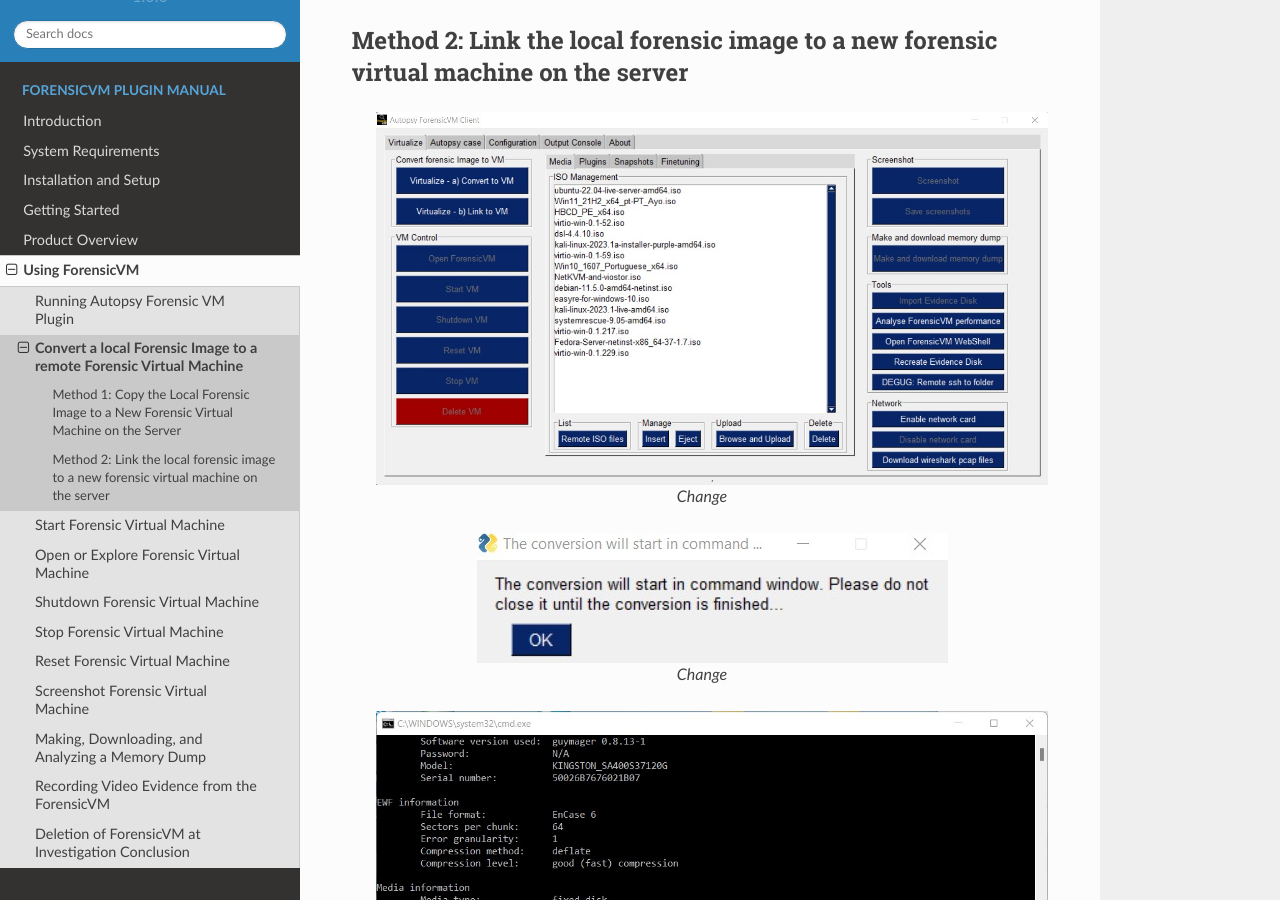
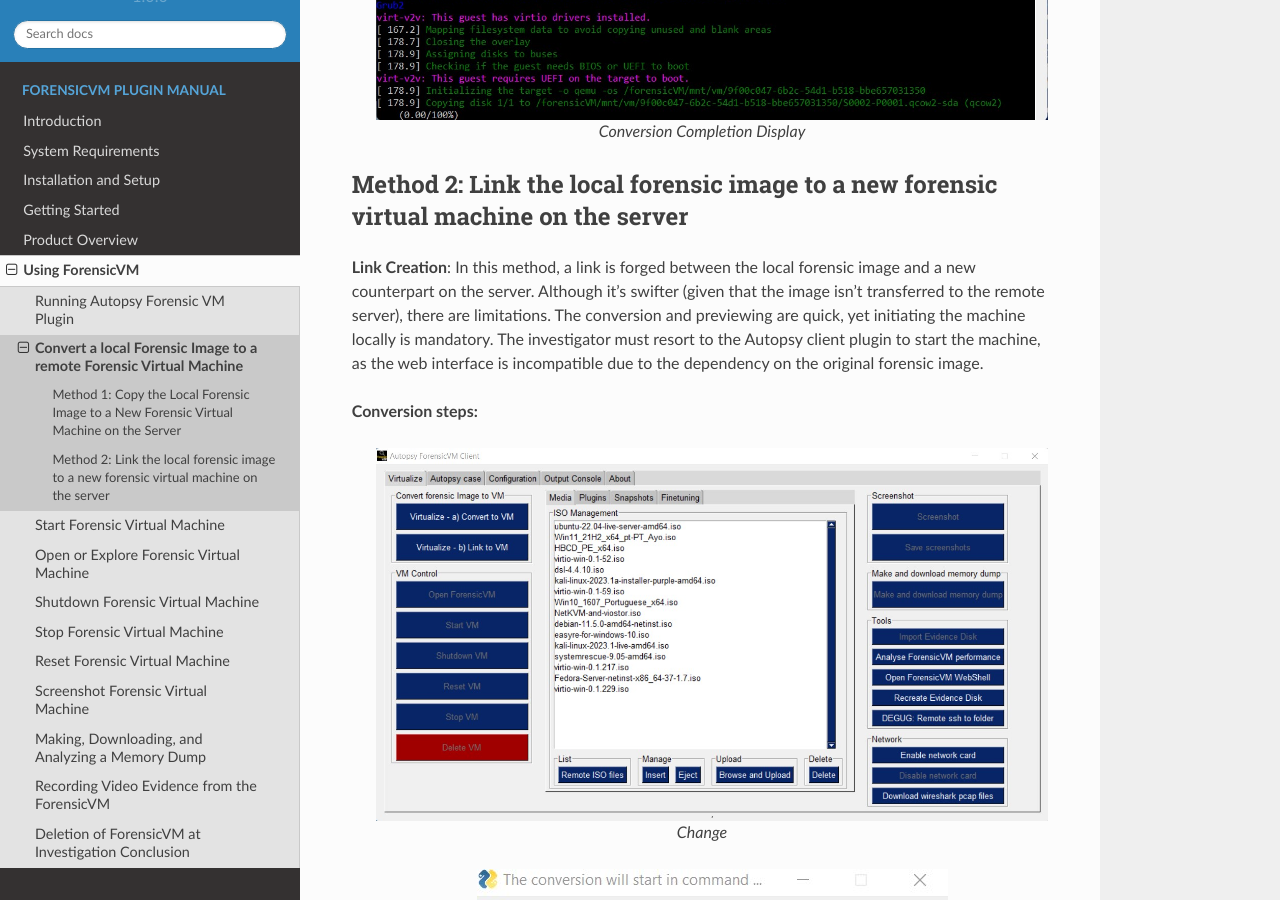
Before and after one commit to nunomourinho/forensicVmAutopsyUserManual, a Sphinx documentation site: the page built from docs/user/convert_to_vm.rst, in a window 1280 px wide and 900 px high, scrolled down 3561 px. Built offline with Sphinx 7.4.7 and the Read the Docs theme 2.0.0, drawn with Linux system fonts in a browser that asks for light colours; pages that are not in the unit, such as notebooks, are missing from menus; some of the changed text lies outside the part shown.

Commit message:
Update convert_to_vm.rst

```diff
--- a/docs/user/convert_to_vm.rst
+++ b/docs/user/convert_to_vm.rst
@@ -35,6 +35,10 @@
 
 Method 1: Copy the Local Forensic Image to a New Forensic Virtual Machine on the Server
 ****************************************************************************************
+**Direct Copy to Server**: This approach duplicates the forensic image, creating a new forensic virtual machine on the server. It grants comprehensive access and utility of the forensicVM, making it the ideal choice for collaborative remote investigations.
+
+
+**Conversion steps:**
 
 1. **Begin the Conversion**:
 
@@ -88,6 +92,9 @@
 
 Method 2: Link the local forensic image to a new forensic virtual machine on the server
 ****************************************************************************************
+**Link Creation**: In this method, a link is forged between the local forensic image and a new counterpart on the server. Although it's swifter (given that the image isn't transferred to the remote server), there are limitations. The conversion and previewing are quick, yet initiating the machine locally is mandatory. The investigator must resort to the Autopsy client plugin to start the machine, as the web interface is incompatible due to the dependency on the original forensic image.
+
+**Conversion steps:**
 
    .. figure:: img/2-virtualize_link_0001.jpg
       :alt: Change
```
